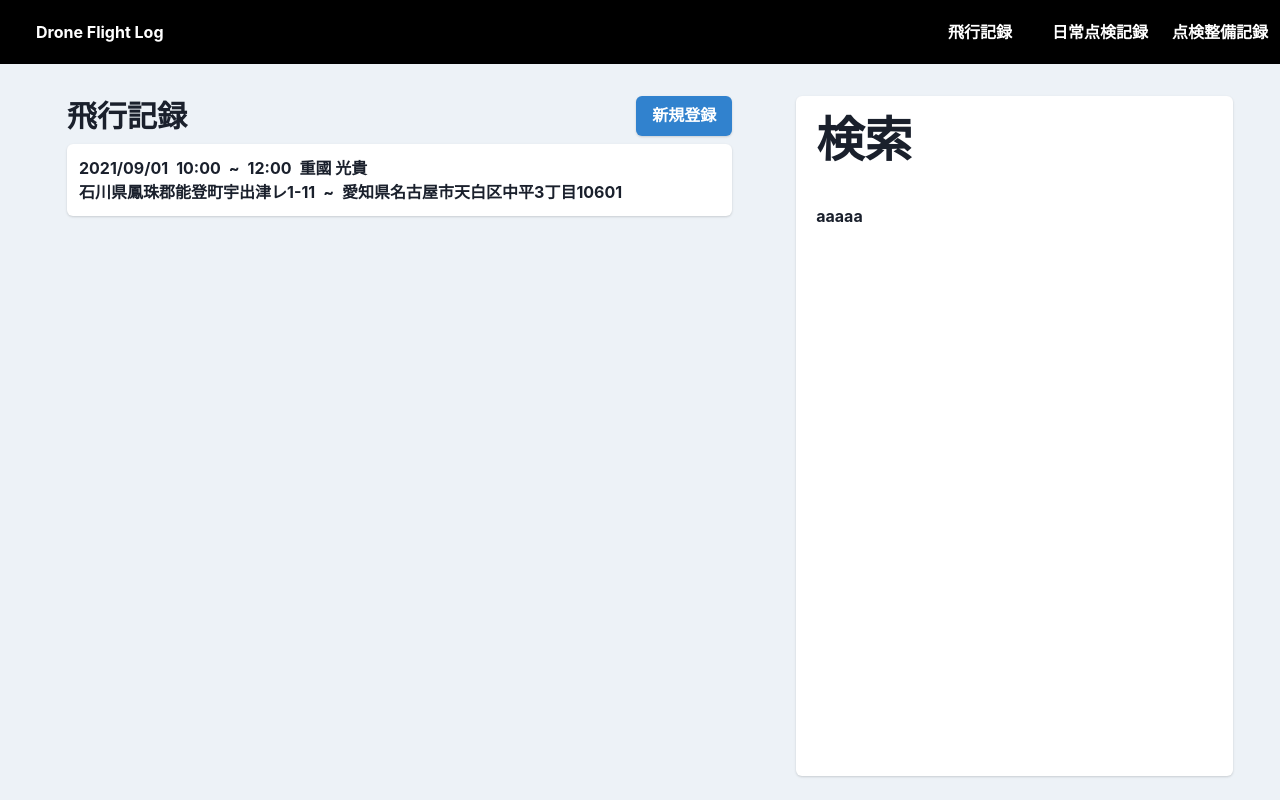
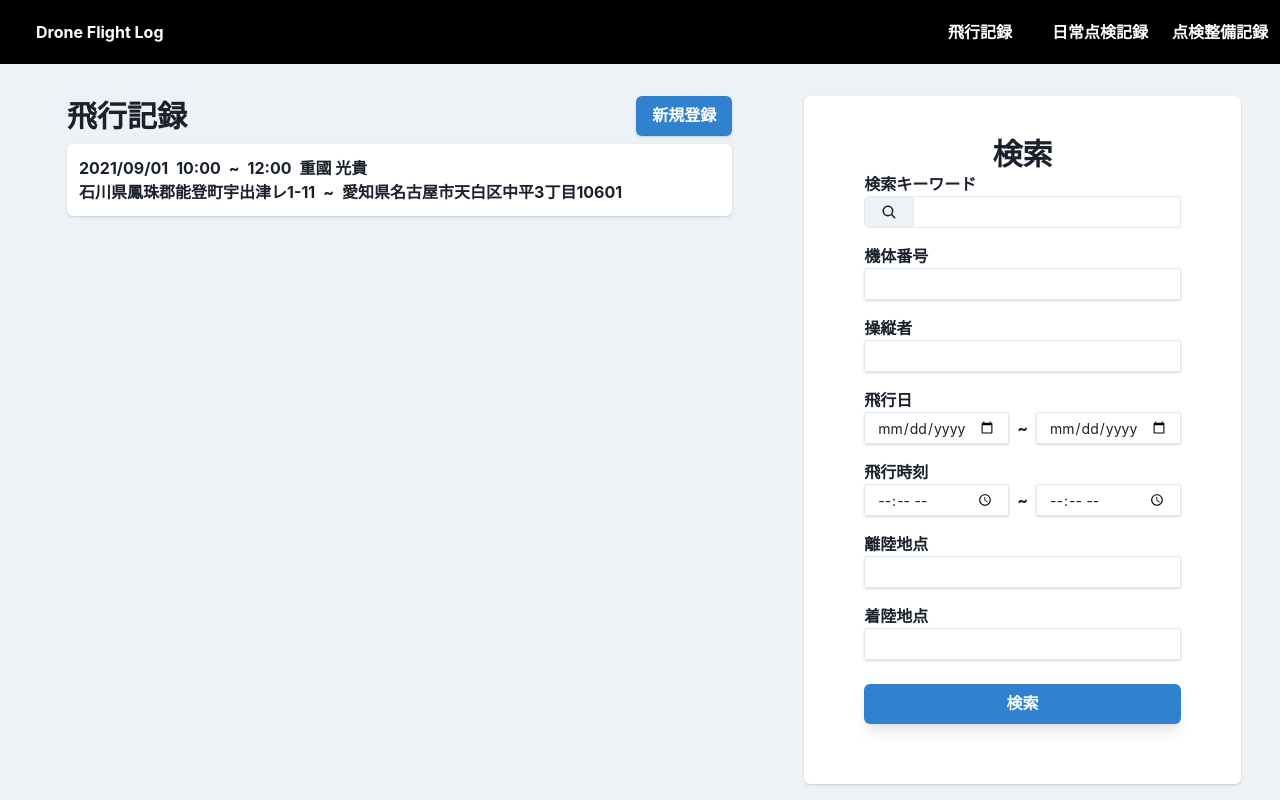
Before and after one commit to POPOTINESU/DroneFlightLog_frontend, a Next.js app: page /flightlog in a window 1280 px wide. Built offline with nearby package versions, Linux system fonts and the light colour scheme.

Commit message:
検索欄の作成

```diff
--- a/src/app/features/flightlog/ui/organisms/FlightLogTable.tsx
+++ b/src/app/features/flightlog/ui/organisms/FlightLogTable.tsx
@@ -35,7 +35,13 @@ const data = {
 
 export const FlightLogTable = () => {
   return (
-    <Grid templateColumns="repeat(26, 1fr)" gap={6} height="90vh" py="20px" px="15px">
+    <Grid
+      templateColumns="repeat(26, 1fr)"
+      gap={6}
+      height="90vh"
+      py="20px"
+      px="15px"
+    >
       <GridItem colSpan={16} px={10} height="100%">
         <HStack>
           <Heading size="lg">飛行記録</Heading>
@@ -60,12 +66,77 @@ export const FlightLogTable = () => {
         </Card>
       </GridItem>
       <GridItem colSpan={10} pr={5} height="100%">
-        <Card mb="auto" height="100%">
-          <CardHeader>
-            <Heading size="2xl">検索</Heading>
+        <Card p={10} m={2} width="100%" height="100%" my="auto">
+          <CardHeader p="0">
+            <Center>
+              <Heading size="lg">検索</Heading>
+            </Center>
           </CardHeader>
-          <CardBody>
-            <Text>aaaaa</Text>
+          <CardBody pt={0}>
+            <Text>検索キーワード</Text>
+            <InputGroup>
+              <InputLeftAddon height="32px">
+                <IoSearch />
+              </InputLeftAddon>
+              <Input borderLeftRadius="0" size="sm" />
+            </InputGroup>
+            <Box mt={{ base: 4, "2xl": 8 }}>
+              <Text>機体番号</Text>
+              <Input boxShadow="base" size={{ base: "sm", "2xl": "md" }} />
+            </Box>
+            <Box mt={{ base: 4, "2xl": 8 }}>
+              <Text>操縦者</Text>
+              <Input boxShadow="base" size={{ base: "sm", "2xl": "md" }} />
+            </Box>
+            <Box mt={{ base: 4, "2xl": 8 }}>
+              <Text>飛行日</Text>
+              <HStack>
+                <Input
+                  type="date"
+                  boxShadow="base"
+                  size={{ base: "sm", "2xl": "md" }}
+                />
+                <Text>~</Text>
+                <Input
+                  type="date"
+                  boxShadow="base"
+                  size={{ base: "sm", "2xl": "md" }}
+                />
+              </HStack>
+            </Box>
+            <Box mt={{ base: 4, "2xl": 8 }}>
+              <Text>飛行時刻</Text>
+              <HStack>
+                <Input
+                  type="time"
+                  boxShadow="base"
+                  size={{ base: "sm", "2xl": "md" }}
+                />
+                <Text>~</Text>
+                <Input
+                  type="time"
+                  boxShadow="base"
+                  size={{ base: "sm", "2xl": "md" }}
+                />
+              </HStack>
+            </Box>
+            <Box mt={{ base: 4, "2xl": 8 }}>
+              <Text>離陸地点</Text>
+              <Input boxShadow="base" size={{ base: "sm", "2xl": "md" }} />
+            </Box>
+            <Box mt={{ base: 4, "2xl": 8 }}>
+              <Text>着陸地点</Text>
+              <Input boxShadow="base" size={{ base: "sm", "2xl": "md" }} />
+            </Box>
+            <Button
+              colorScheme="blue"
+              width="100%"
+              boxShadow="lg"
+              mt="6"
+              size={{ base: "md", "2xl": "md" }}
+            >
+              検索
+            </Button>
           </CardBody>
         </Card>
       </GridItem>
```
